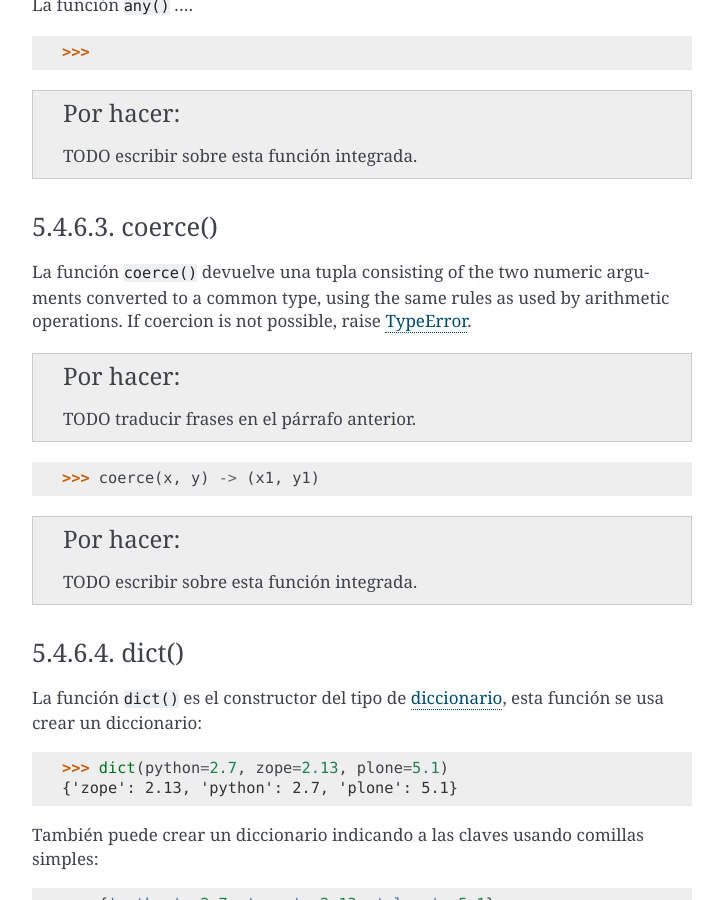
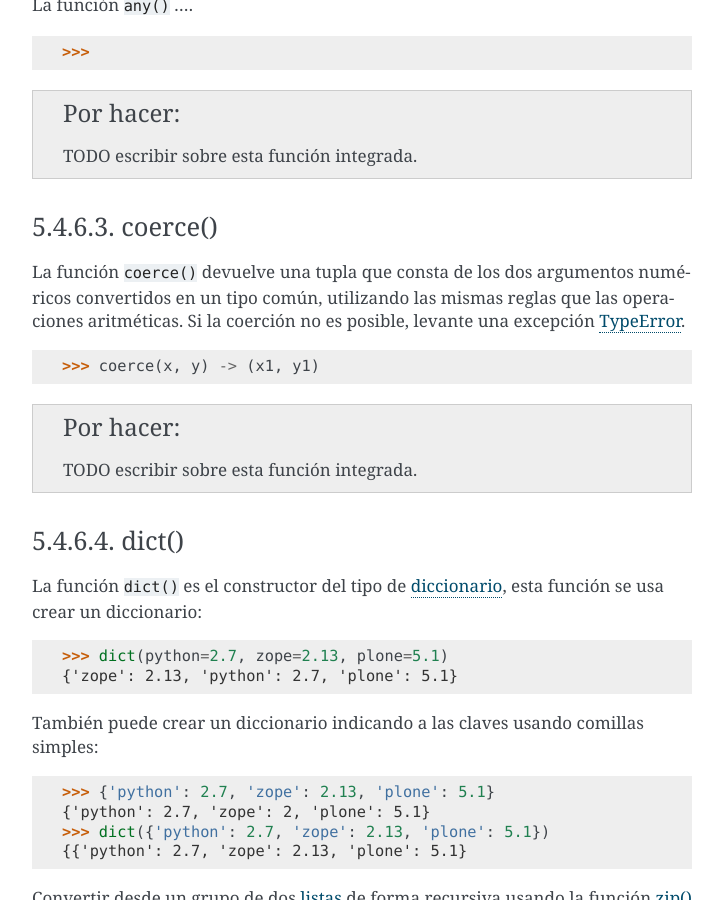
Before and after one commit to macagua/entrenamiento.python_basico, a Sphinx documentation site: the page built from source/leccion5/funciones_integradas.rst, in a window 1280 px wide and 900 px high, scrolled down 31615 px. Shown: the whole window, without its empty margins (388-1111 px from the left). Built offline with Sphinx 7.4.7, drawn with Linux system fonts in a browser that asks for light colours.

Commit message:
Traducir parrafor de funcion coerce()

```diff
--- a/source/leccion5/funciones_integradas.rst
+++ b/source/leccion5/funciones_integradas.rst
@@ -1919,11 +1919,10 @@ La función ``any()`` ....
 coerce()
 ~~~~~~~~
 
-La función ``coerce()`` devuelve una tupla consisting of the two numeric arguments
-converted to a common type, using the same rules as used by arithmetic operations.
-If coercion is not possible, raise :ref:`TypeError <python_exception_typeerror>`.
-
-.. todo:: TODO traducir frases en el párrafo anterior.
+La función ``coerce()`` devuelve una tupla que consta de los dos argumentos numéricos
+convertidos en un tipo común, utilizando las mismas reglas que las operaciones
+aritméticas. Si la coerción no es posible, levante una excepción
+:ref:`TypeError <python_exception_typeerror>`.
 
 ::
 
```
